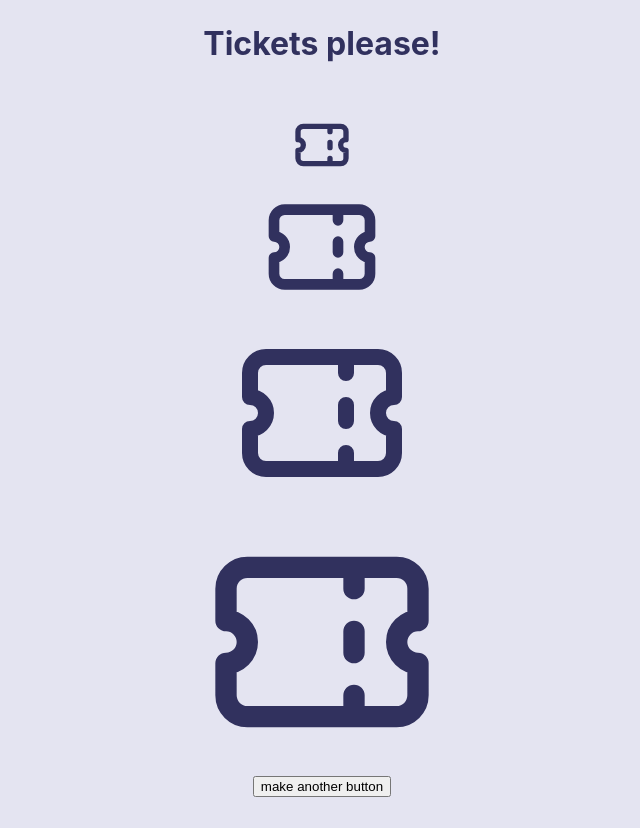
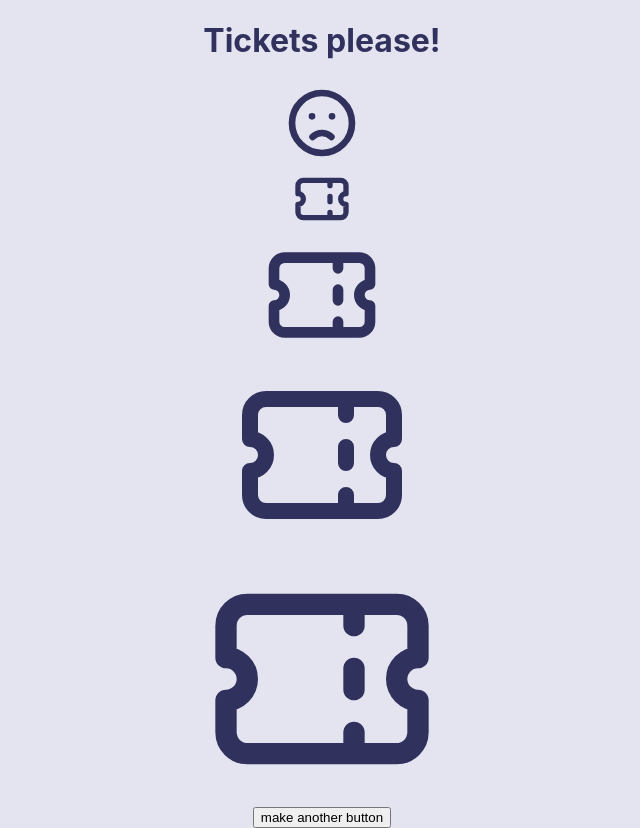
Before and after one commit to marwinburesch/capstone, a React (Create React App) app: page / in a window 1280 px wide. Shown: the whole page, without its empty margins (318-958 px from the left). Before the commit the page ends 800 px from the top, so only its background shows below. Built offline with nearby package versions, Linux system fonts and the light colour scheme.

Commit message:
Add icon height

```diff
--- a/src/App.css
+++ b/src/App.css
@@ -5,3 +5,7 @@
   display: grid;
   place-items: center;
 }
+
+.icon {
+  height: 6em;
+}
```
